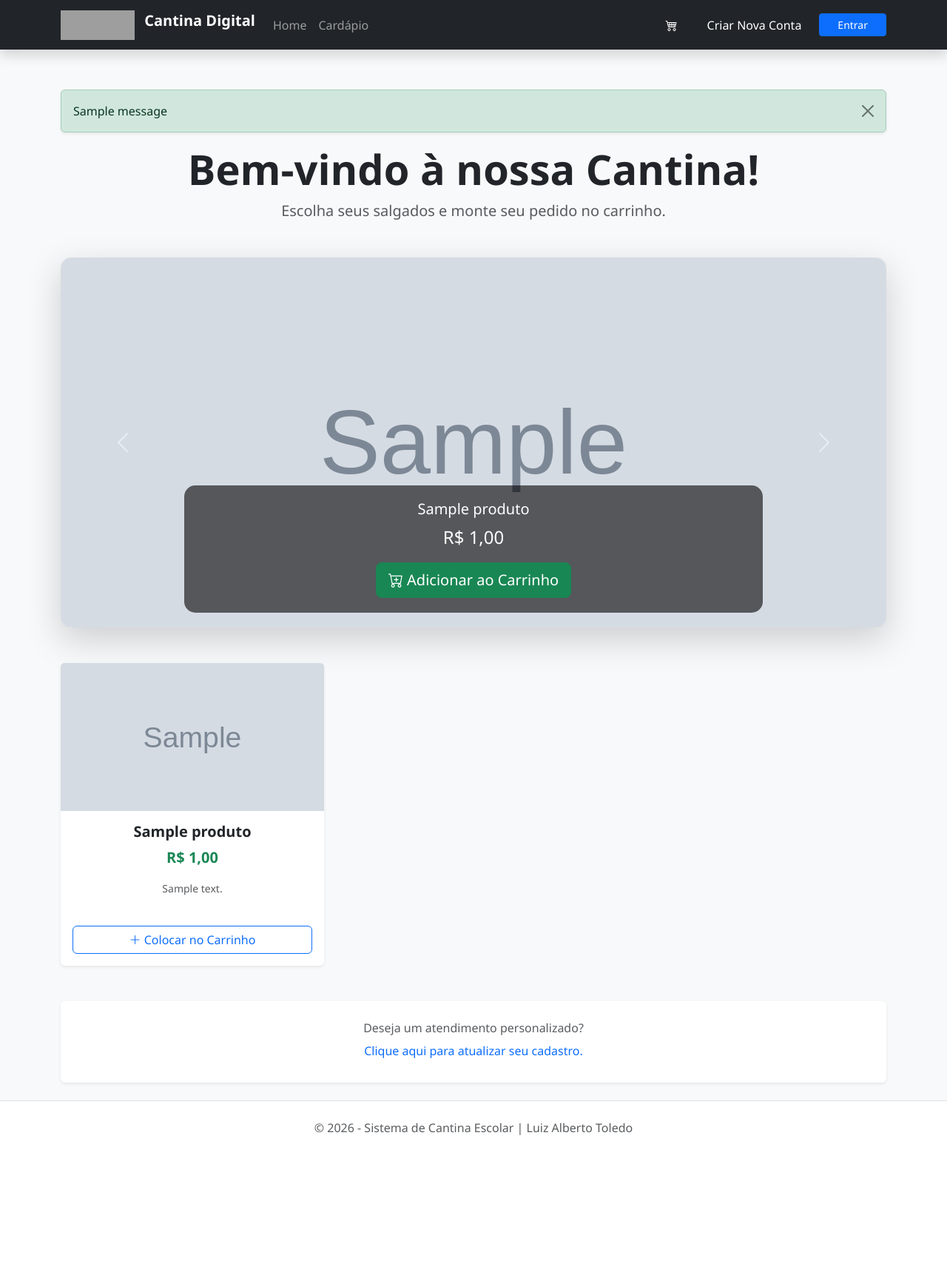
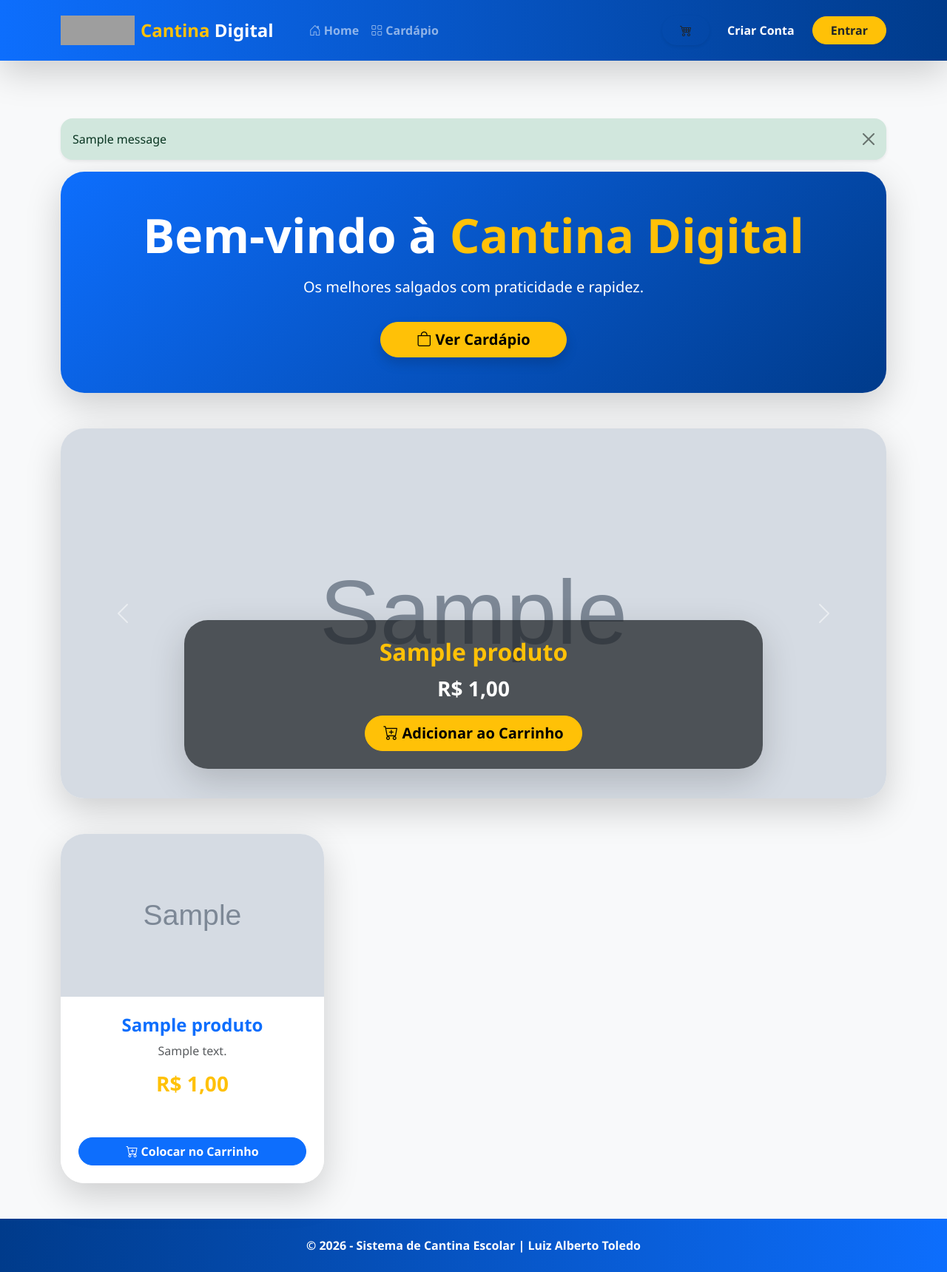
Before and after one commit to gabrieljose150509-png/cantina-67, a Django app: page / in a window 1280 px wide. Shown: the whole page at 74% size. Before the commit the page ends 1534 px from the top, so only its background shows below. Run offline with Django 5.2, Linux system fonts and the light colour scheme; tables that the repository leaves empty hold one stand-in row (values such as "Sample post"); grey boxes marked "Sample" are stand-in pictures; one stand-in notice (Sample message) is shown; grey boxes are pictures that could not be loaded.

Commit message:
Escreva um texto claro aqui!!!

```diff
--- a/produtos/templates/produtos/home.html
+++ b/produtos/templates/produtos/home.html
@@ -4,73 +4,131 @@
 {% block title %}Início - Cantina Digital{% endblock %}
 
 {% block content %}
-<div class="text-center mb-5">
-    <h1 class="display-4 fw-bold">Bem-vindo à nossa Cantina!</h1>
-    <p class="lead text-muted">Escolha seus salgados e monte seu pedido no carrinho.</p>
+
+<div class="text-center mb-5 py-5 rounded-5 shadow-lg text-white"
+     style="background: linear-gradient(135deg,#0d6efd,#003b8b);">
+
+    <h1 class="display-3 fw-bold">
+        Bem-vindo à <span class="text-warning">Cantina Digital</span>
+    </h1>
+
+    <p class="lead mt-3">
+        Os melhores salgados com praticidade e rapidez.
+    </p>
+
+    <a href="{% url 'cardapio' %}"
+       class="btn btn-warning btn-lg rounded-pill px-5 fw-bold mt-3 shadow">
+        <i class="bi bi-bag"></i> Ver Cardápio
+    </a>
 </div>
 
-<!-- Carrossel de Destaques -->
-<div id="carouselSalgados" class="carousel slide shadow-lg rounded overflow-hidden mb-5" data-bs-ride="carousel">
+<div id="carouselSalgados"
+     class="carousel slide shadow-lg rounded-5 overflow-hidden mb-5"
+     data-bs-ride="carousel">
+
     <div class="carousel-inner">
+
         {% for salgado in salgados %}
         <div class="carousel-item {% if forloop.first %}active{% endif %}">
+
             {% if salgado.imagem %}
-                <img src="{{ salgado.imagem.url }}" class="d-block w-100" style="height: 500px; object-fit: cover;" alt="{{ salgado.nome }}">
+            <img src="{{ salgado.imagem.url }}"
+                 class="d-block w-100"
+                 style="height:500px; object-fit:cover;"
+                 alt="{{ salgado.nome }}">
             {% endif %}
-            <div class="carousel-caption d-none d-md-block" style="background: rgba(0,0,0,0.6); border-radius: 15px; padding: 20px;">
-                <h5>{{ salgado.nome }}</h5>
-                <p class="fs-4">R$ {{ salgado.preco|floatformat:2 }}</p>
-                <!-- Botão que alimenta o Buffer (Sessão/Carrinho) -->
-                <a href="{% url 'adicionar_ao_carrinho' salgado.id %}" class="btn btn-success btn-lg">
-                    <i class="bi bi-cart-plus"></i> Adicionar ao Carrinho
-                </a>
+
+            <div class="carousel-caption">
+
+                <div class="bg-dark bg-opacity-75 rounded-5 p-4 shadow-lg">
+
+                    <h2 class="fw-bold text-warning">
+                        {{ salgado.nome }}
+                    </h2>
+
+                    <p class="fs-3 fw-bold">
+                        R$ {{ salgado.preco|floatformat:2 }}
+                    </p>
+
+                    <a href="{% url 'adicionar_ao_carrinho' salgado.id %}"
+                       class="btn btn-warning btn-lg rounded-pill fw-bold px-4">
+                        <i class="bi bi-cart-plus"></i>
+                        Adicionar ao Carrinho
+                    </a>
+
+                </div>
             </div>
         </div>
+
         {% empty %}
+
         <div class="carousel-item active">
-            <div class="d-flex align-items-center justify-content-center" style="height: 400px; background: #eee;">
-                <p>Nenhum salgado disponível no momento.</p>
+            <div class="d-flex align-items-center justify-content-center bg-light"
+                 style="height:400px;">
+                <p>Nenhum salgado disponível.</p>
             </div>
         </div>
+
         {% endfor %}
     </div>
-    <button class="carousel-control-prev" type="button" data-bs-target="#carouselSalgados" data-bs-slide="prev">
-        <span class="carousel-control-prev-icon" aria-hidden="true"></span>
+
+    <button class="carousel-control-prev" type="button"
+            data-bs-target="#carouselSalgados"
+            data-bs-slide="prev">
+
+        <span class="carousel-control-prev-icon"></span>
     </button>
-    <button class="carousel-control-next" type="button" data-bs-target="#carouselSalgados" data-bs-slide="next">
-        <span class="carousel-control-next-icon" aria-hidden="true"></span>
+
+    <button class="carousel-control-next" type="button"
+            data-bs-target="#carouselSalgados"
+            data-bs-slide="next">
+
+        <span class="carousel-control-next-icon"></span>
     </button>
 </div>
 
-<!-- Cardápio Completo (Grade de Produtos) -->
-<div class="row row-cols-1 row-cols-md-3 g-4 mb-5">
+<div class="row row-cols-1 row-cols-md-3 g-4">
+
     {% for salgado in salgados %}
+
     <div class="col">
-        <div class="card h-100 shadow-sm border-0">
+        <div class="card h-100 border-0 shadow-lg rounded-5 overflow-hidden">
+
             {% if salgado.imagem %}
-                <img src="{{ salgado.imagem.url }}" class="card-img-top" alt="{{ salgado.nome }}" style="height: 200px; object-fit: cover;">
+            <img src="{{ salgado.imagem.url }}"
+                 class="card-img-top"
+                 style="height:220px; object-fit:cover;"
+                 alt="{{ salgado.nome }}">
             {% endif %}
-            <div class="card-body text-center">
-                <h5 class="card-title fw-bold">{{ salgado.nome }}</h5>
-                <p class="card-text text-success fs-5 fw-bold">R$ {{ salgado.preco|floatformat:2 }}</p>
-                <p class="text-muted small">{{ salgado.descricao|truncatechars:60 }}</p>
+
+            <div class="card-body text-center p-4">
+
+                <h4 class="fw-bold text-primary">
+                    {{ salgado.nome }}
+                </h4>
+
+                <p class="text-muted">
+                    {{ salgado.descricao|truncatechars:70 }}
+                </p>
+
+                <h3 class="text-warning fw-bold">
+                    R$ {{ salgado.preco|floatformat:2 }}
+                </h3>
             </div>
-            <div class="card-footer bg-transparent border-0 pb-3">
+
+            <div class="card-footer bg-white border-0 p-4">
                 <div class="d-grid">
-                    <!-- Link para o Carrinho (Garante o fluxo de conferência) -->
-                    <a href="{% url 'adicionar_ao_carrinho' salgado.id %}" class="btn btn-outline-primary">
-                        <i class="bi bi-plus-lg"></i> Colocar no Carrinho
+                    <a href="{% url 'adicionar_ao_carrinho' salgado.id %}"
+                       class="btn btn-primary rounded-pill fw-bold">
+                        <i class="bi bi-cart-plus"></i>
+                        Colocar no Carrinho
                     </a>
                 </div>
             </div>
         </div>
     </div>
+
     {% endfor %}
 </div>
 
-<div class="text-center py-4 bg-white rounded shadow-sm">
-    <p class="mb-0 text-muted">Deseja um atendimento personalizado?</p>
-    <a href="/clientes/novo/" class="btn btn-link text-decoration-none">Clique aqui para atualizar seu cadastro.</a>
-</div>
-
 {% endblock %}
--- a/templates/base.html
+++ b/templates/base.html
@@ -11,57 +11,97 @@
     <link rel="stylesheet" href="https://cdn.jsdelivr.net/npm/bootstrap-icons@1.11.3/font/bootstrap-icons.min.css">
     <link rel="stylesheet" href="{% static 'css/estilo.css' %}">
 </head>
+
 <body class="d-flex flex-column min-vh-100 bg-light">
 
 <header>
-    <nav class="navbar navbar-expand-lg navbar-dark bg-dark shadow">
+    <nav class="navbar navbar-expand-lg navbar-dark shadow-lg py-3" style="background: linear-gradient(90deg,#0d6efd,#003b8b);">
         <div class="container">
-            <a class="navbar-brand fw-bold" href="/">
-                <img src="{% static 'img/logo.png' %}" alt="Cantina Digital" width="100" height="40" class="d-inline-block align-text-top me-2">
-                Cantina Digital
+            <a class="navbar-brand fw-bold fs-4 d-flex align-items-center" href="/">
+                <img src="{% static 'img/logo.png' %}" alt="Cantina Digital" width="100" height="40" class="me-2">
+                <span class="text-warning">Cantina</span>&nbsp;Digital
             </a>
-            <button class="navbar-toggler" type="button" data-bs-toggle="collapse" data-bs-target="#navbarNav">
+
+            <button class="navbar-toggler border-0" type="button" data-bs-toggle="collapse" data-bs-target="#navbarNav">
                 <span class="navbar-toggler-icon"></span>
             </button>
+
             <div class="collapse navbar-collapse" id="navbarNav">
 
-                <ul class="navbar-nav me-auto">
+                <ul class="navbar-nav me-auto ms-4">
                     <li class="nav-item">
-                        <a class="nav-link" href="/">Home</a>
+                        <a class="nav-link fw-semibold" href="/">
+                            <i class="bi bi-house-door"></i> Home
+                        </a>
                     </li>
+
                     <li class="nav-item">
-                        <a class="nav-link" href="{% url 'cardapio' %}">Cardápio</a>
+                        <a class="nav-link fw-semibold" href="{% url 'cardapio' %}">
+                            <i class="bi bi-grid"></i> Cardápio
+                        </a>
                     </li>
 
                     {% if user.is_authenticated %}
                         {% if user.is_staff or user.is_superuser or request.user.groups.all.0.name == 'Administradores' or request.user.groups.all.0.name == 'Funcionários' %}
+
                         <li class="nav-item dropdown">
-                                <a class="nav-link dropdown-toggle fw-bold text-warning" href="#" id="vendasDropdown" role="button" data-bs-toggle="dropdown">
+                            <a class="nav-link dropdown-toggle fw-bold text-warning" href="#" data-bs-toggle="dropdown">
                                 <i class="bi bi-gear-fill"></i> Gestão
                             </a>
-                                <ul class="dropdown-menu">
-                                    <li><a class="dropdown-item" href="{% url 'novo_pedido' %}"><i class="bi bi-plus-lg"></i> Venda Direta (Balcão)</a></li>
-                                    <li><a class="dropdown-item" href="{% url 'lista_pedidos' %}"><i class="bi bi-list-check"></i> Gerenciar Pedidos</a></li>
+
+                            <ul class="dropdown-menu border-0 shadow-lg">
+                                <li>
+                                    <a class="dropdown-item py-2" href="{% url 'novo_pedido' %}">
+                                        <i class="bi bi-plus-circle text-primary"></i> Venda Direta
+                                    </a>
+                                </li>
+
+                                <li>
+                                    <a class="dropdown-item py-2" href="{% url 'lista_pedidos' %}">
+                                        <i class="bi bi-receipt text-primary"></i> Pedidos
+                                    </a>
+                                </li>
+
                                 <li><hr class="dropdown-divider"></li>
-                                    <li><a class="dropdown-item" href="/clientes/novo/"><i class="bi bi-person-plus"></i> Cadastrar Novo Cliente</a></li>
-                                    <!-- Link /admin inserido aqui -->
-                                    <li><a class="dropdown-item text-primary" href="/admin/"><i class="bi bi-shield-lock"></i> Acessar Django Admin</a></li>
+
+                                <li>
+                                    <a class="dropdown-item py-2" href="/clientes/novo/">
+                                        <i class="bi bi-person-plus text-warning"></i> Novo Cliente
+                                    </a>
+                                </li>
+
+                                <li>
+                                    <a class="dropdown-item py-2 text-primary" href="/admin/">
+                                        <i class="bi bi-shield-lock"></i> Django Admin
+                                    </a>
+                                </li>
                             </ul>
                         </li>
+
                         {% else %}
+
                         <li class="nav-item">
-                                <a class="nav-link" href="{% url 'novo_pedido' %}">Fazer Pedido</a>
+                            <a class="nav-link fw-semibold" href="{% url 'novo_pedido' %}">
+                                Fazer Pedido
+                            </a>
                         </li>
+
                         <li class="nav-item">
-                                <a class="nav-link" href="{% url 'lista_pedidos' %}">Meus Pedidos</a>
+                            <a class="nav-link fw-semibold" href="{% url 'lista_pedidos' %}">
+                                Meus Pedidos
+                            </a>
                         </li>
+
                         {% endif %}
                     {% endif %}
                 </ul>
 
                 <div class="navbar-nav align-items-center">
-                    <a class="nav-link btn btn-outline-warning text-white me-3 px-3 position-relative border-0" href="{% url 'ver_carrinho' %}">
+
+                    <a class="nav-link btn btn-warning text-dark fw-bold rounded-pill px-4 me-3 position-relative shadow-sm"
+                       href="{% url 'ver_carrinho' %}">
                         <i class="bi bi-cart4"></i>
+
                         {% if request.session.carrinho %}
                         <span class="position-absolute top-0 start-100 translate-middle badge rounded-pill bg-danger">
                             {{ request.session.carrinho|length }}
@@ -70,25 +110,43 @@
                     </a>
 
                     {% if user.is_authenticated %}
+
                     <div class="dropdown">
-                            <button class="btn btn-outline-light dropdown-toggle btn-sm" type="button" data-bs-toggle="dropdown">
+                        <button class="btn btn-outline-light rounded-pill px-3 dropdown-toggle" data-bs-toggle="dropdown">
                             <i class="bi bi-person-circle"></i> {{ user.username }}
                         </button>
-                            <ul class="dropdown-menu dropdown-menu-end shadow">
-                                <li><a class="dropdown-item" href="/admin/"><i class="bi bi-lock"></i> Painel Admin</a></li>
+
+                        <ul class="dropdown-menu dropdown-menu-end border-0 shadow-lg">
+                            <li>
+                                <a class="dropdown-item" href="/admin/">
+                                    <i class="bi bi-lock"></i> Painel Admin
+                                </a>
+                            </li>
+
                             <li><hr class="dropdown-divider"></li>
+
                             <li>
                                 <form action="{% url 'logout' %}" method="post" class="px-3 py-1">
                                     {% csrf_token %}
-                                        <button type="submit" class="btn btn-danger btn-sm w-100">Sair</button>
+                                    <button type="submit" class="btn btn-danger w-100 rounded-pill">
+                                        Sair
+                                    </button>
                                 </form>
                             </li>
                         </ul>
                     </div>
+
                     {% else %}
-                        <!-- Link para novo cadastro de cliente restaurado aqui -->
-                        <a class="nav-link text-white me-3" href="/clientes/novo/">Criar Nova Conta</a>
-                        <a class="btn btn-primary btn-sm px-4" href="{% url 'login' %}">Entrar</a>
+
+                    <a class="nav-link text-white fw-semibold me-3" href="/clientes/novo/">
+                        Criar Conta
+                    </a>
+
+                    <a class="btn btn-warning text-dark fw-bold rounded-pill px-4 shadow-sm"
+                       href="{% url 'login' %}">
+                        Entrar
+                    </a>
+
                     {% endif %}
                 </div>
             </div>
@@ -96,12 +154,13 @@
     </nav>
 </header>
 
-<main class="container my-4">
+<main class="container my-5">
+
     {% if messages %}
         {% for message in messages %}
-            <div class="alert alert-{{ message.tags }} alert-dismissible fade show shadow-sm" role="alert">
+            <div class="alert alert-{{ message.tags }} alert-dismissible fade show border-0 shadow-sm rounded-4">
                 {{ message }}
-                <button type="button" class="btn-close" data-bs-dismiss="alert" aria-label="Close"></button>
+                <button type="button" class="btn-close" data-bs-dismiss="alert"></button>
             </div>
         {% endfor %}
     {% endif %}
@@ -110,9 +169,12 @@
     {% endblock %}
 </main>
 
-<footer class="text-center border-top py-4 mt-auto bg-white text-muted">
+<footer class="mt-auto py-4 text-center text-white"
+        style="background: linear-gradient(90deg,#003b8b,#0d6efd);">
     <div class="container">
-        <p class="mb-0">&copy; 2026 - Sistema de Cantina Escolar | Luiz Alberto Toledo</p>
+        <p class="mb-0 fw-semibold">
+            &copy; 2026 - Sistema de Cantina Escolar | Luiz Alberto Toledo
+        </p>
     </div>
 </footer>
 
```
Also changed, not shown: templates/registration/login.html (+63 -19 lines). Lines whose indentation alone changed are shown as unchanged.
